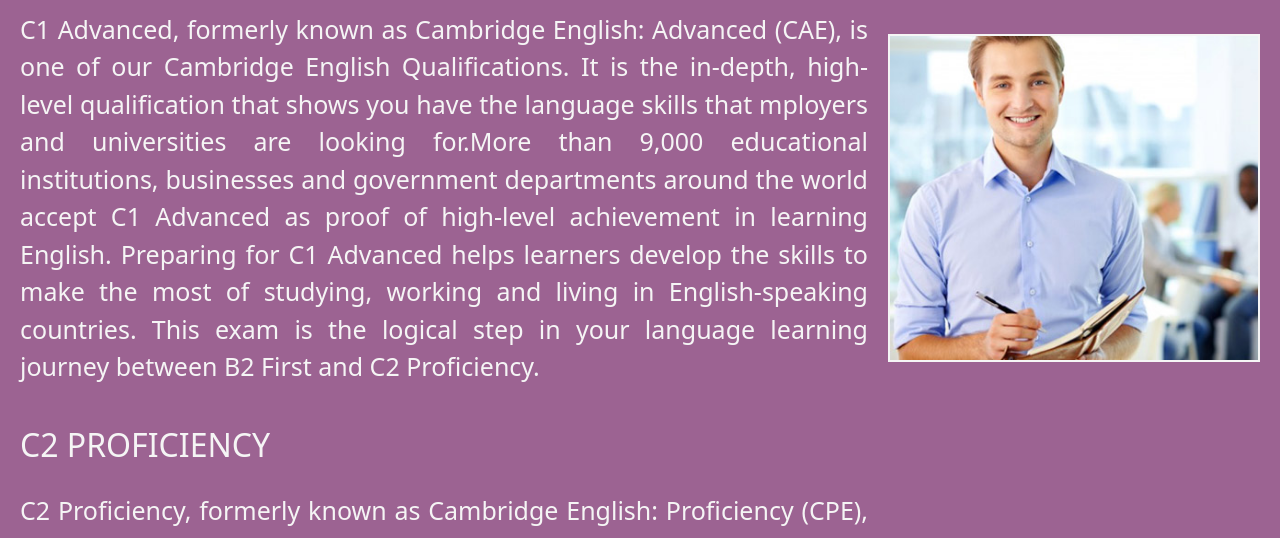
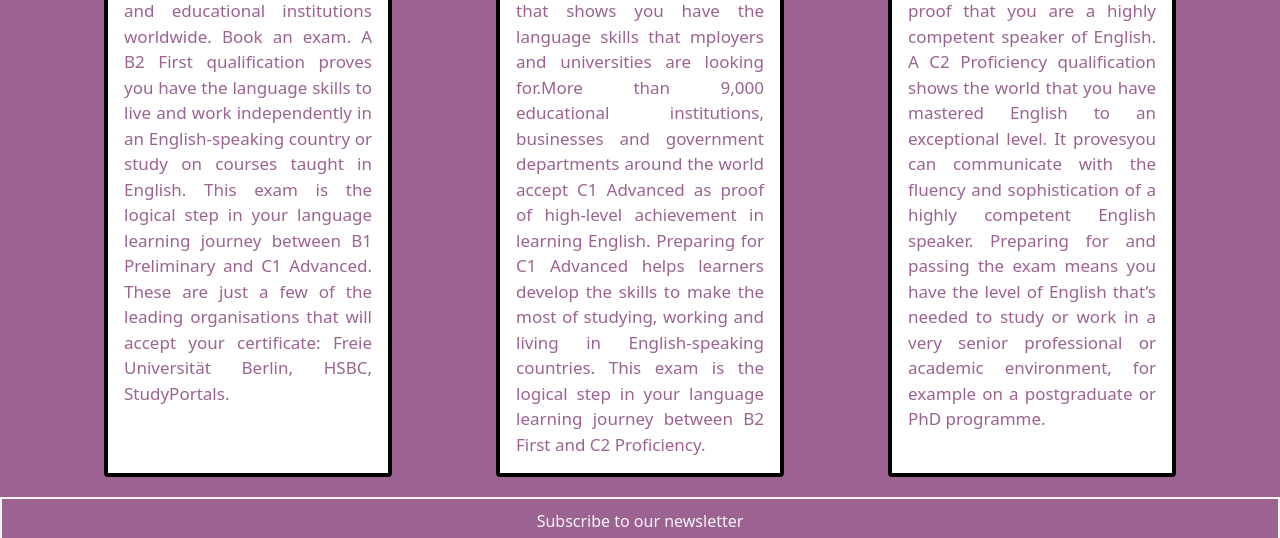
Before and after one commit to alanveraok/GET-READY-4-B1, a plain HTML site: page pages/more-exams.html in a window 1280 px wide. Shown: the part 654-1192 px from the top of the page. Drawn offline with nearby package versions, Linux system fonts and the light colour scheme.

Commit message:
agregué cards en more-exams suplantando los textos e imágenes

```diff
--- a/estilos/estilos.css
+++ b/estilos/estilos.css
@@ -124,19 +124,16 @@ h1 {
   font-style: italic;
 }
 
-.navbar-toggler{
+.navbar-toggler {
   background-color: #9c6392;
 }
 
 /*banner e informacion*/
 
-
-
 .row-cols-2 .col3 p {
   color: whitesmoke;
   font-size: 40px;
   text-align: justify;
-
 }
 
 /* .container2{
@@ -248,9 +245,6 @@ h1 {
     color: #9c6392;
   }
 
-  .navbar{
-    max-width: 100%;
-  }
   .partes {
     flex-direction: column;
     gap: 10px;
@@ -277,10 +271,9 @@ h1 {
     display: none;
   }
 
-  .row{
+  .row {
     flex-direction: column;
   }
-
 }
 
 /*tablet*/
@@ -316,7 +309,6 @@ h1 {
     color: whitesmoke;
     background-image: linear-gradient(to bottom, #9c6392, #c198ad);
   }
-
 }
 
 .formulario {
@@ -359,8 +351,6 @@ h1 {
   }
 
 } */
-
-
 
 /*transformaciones*/
 
@@ -427,7 +417,7 @@ h1 {
 }
 /*carrusel en parts-of-exam*/
 
-.faqs{
+.faqs {
   text-align: center;
   margin-top: 50px;
 }
@@ -453,12 +443,29 @@ h1 {
   color: #9c6392;
 }
 
+.accordion-button:not(.collapsed) {
+  color: whitesmoke;
+  background-color: #9c6392;
+}
 
-.accordion-button:not(.collapsed){
-    color: whitesmoke;
-    background-color: #9c6392;
-    }
-
-.accordion{
+.accordion {
   margin: 20px 20px;
 }
+
+.cards-exams {
+  margin-top: 35px;
+  display: flex;
+  justify-content: space-evenly;
+}
+
+.card{
+  border: solid 4px black;
+}
+
+/* .card:hover {
+  transform: scale(1.2);
+}
+
+.card{
+  transition: 0.2s;
+} */
--- a/pages/more-exams.html
+++ b/pages/more-exams.html
@@ -62,7 +62,59 @@
 
     <h1 class="transformacion1">MORE INTERNATIONAL EXAMS</h1>
 
-    <div class="examenes">
+    <div class="cards-exams animate__animated animate__fadeInDownBig">
+    <div class="card" style="width: 18rem;">
+      <img src="../assets/img/b2card.jpg" class="card-img-top" alt="...">
+      <div class="card-body">
+        <p class="card-text"> B2 FIRST, formerly known as Cambridge English: First (FCE), is one of our
+          Cambridge English
+          Qualifications. It
+          is our most popular exam, accepted by thousands of businesses and educational institutions
+          worldwide.
+          Book an exam.
+          A B2 First qualification proves you have the language skills to live and work independently in an
+          English-speaking country or study on courses taught in English.
+          This exam is the logical step in your language learning journey between B1 Preliminary and C1
+          Advanced. These are just a few of the leading organisations that will accept your certificate: Freie Universität Berlin, HSBC, StudyPortals.</p>
+      </div>
+    </div>
+
+
+    <div class="card" style="width: 18rem;">
+      <img src="../assets/img/c1card.jpg" class="card-img-top" alt="...">
+      <div class="card-body">
+        <p class="card-text">C1 Advanced, formerly known as Cambridge English: Advanced (CAE), is one of our
+          Cambridge English Qualifications. It is the in-depth, high-level qualification that shows you have the
+          language skills
+          that mployers and universities are looking for.More than 9,000 educational institutions, businesses and
+          government departments around the world accept C1
+          Advanced as proof of high-level achievement in learning English.
+          Preparing for C1 Advanced helps learners develop the skills to make the most of studying, working
+          and living in
+          English-speaking countries.
+
+          This exam is the logical step in your language learning journey between B2 First and C2 Proficiency.</p>
+      </div>
+    </div>
+
+    <div class="card" style="width: 18rem;">
+      <img src="../assets/img/c2card.jpg" class="card-img-top" alt="...">
+      <div class="card-body">
+        <p class="card-text">C2 Proficiency, formerly known as Cambridge English: Proficiency (CPE), is one
+                of our Cambridge English Qualifications. It is our highest-level qualification – proof that you are a
+                highly competent speaker of English. A C2 Proficiency qualification shows the world that you have
+                mastered English to an exceptional
+                level. It provesyou can communicate with the fluency and sophistication of a highly competent English
+                speaker.
+                Preparing for and passing the exam means you have the level of English that’s needed to study or
+                work in a very
+                senior professional or academic environment, for example on a postgraduate or PhD programme.</p>
+      </div>
+    </div>
+  </div>
+
+
+    <!-- <div class="examenes">
         <div class="grid-examen">
             <h2 class="grid-examen-title">B2 FIRST</h2>
 
@@ -109,7 +161,7 @@
                 work in a very
                 senior professional or academic environment, for example on a postgraduate or PhD programme.</p>
             <img class="grid-examen-media" src="../assets/img/more_exams3.jpg" alt="">
-        </div>
+        </div> -->
 
 
 
```
Also changed, not shown: assets/img/b2card.jpg (added), assets/img/c1card.jpg (added), assets/img/c2card.jpg (added).
